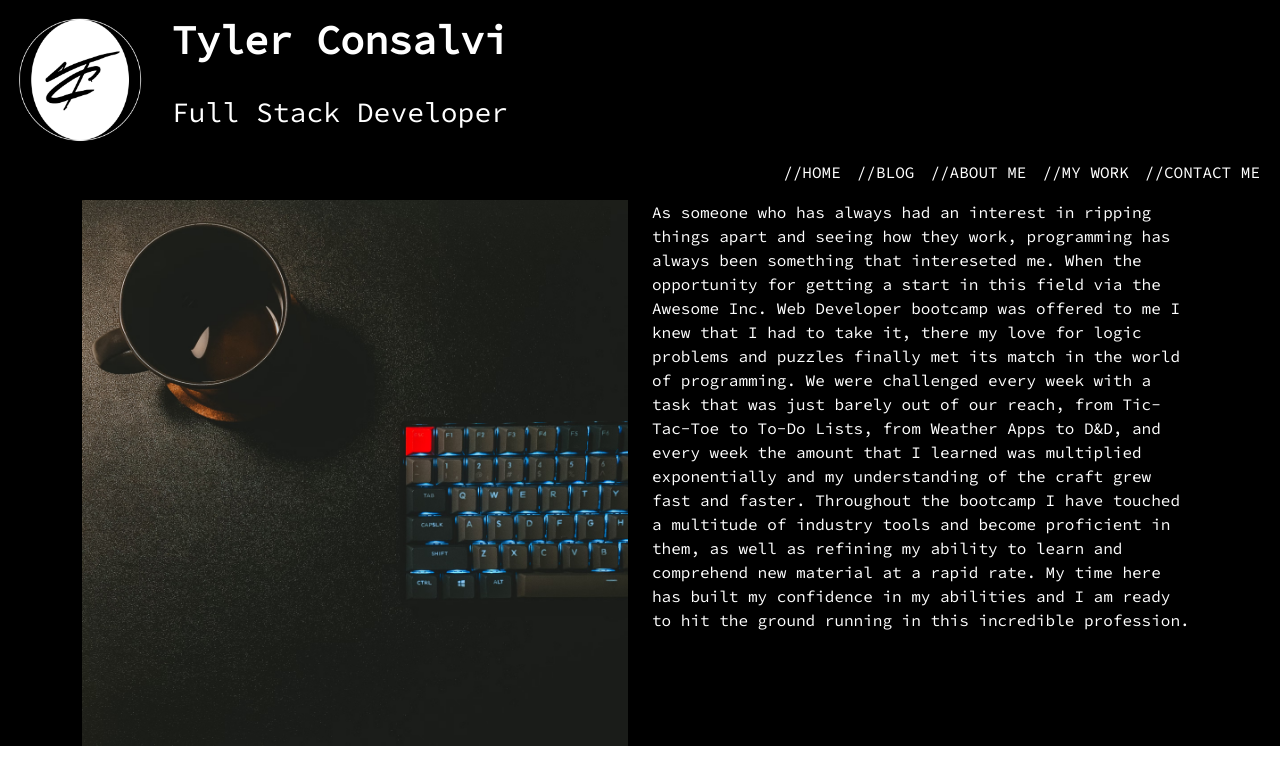
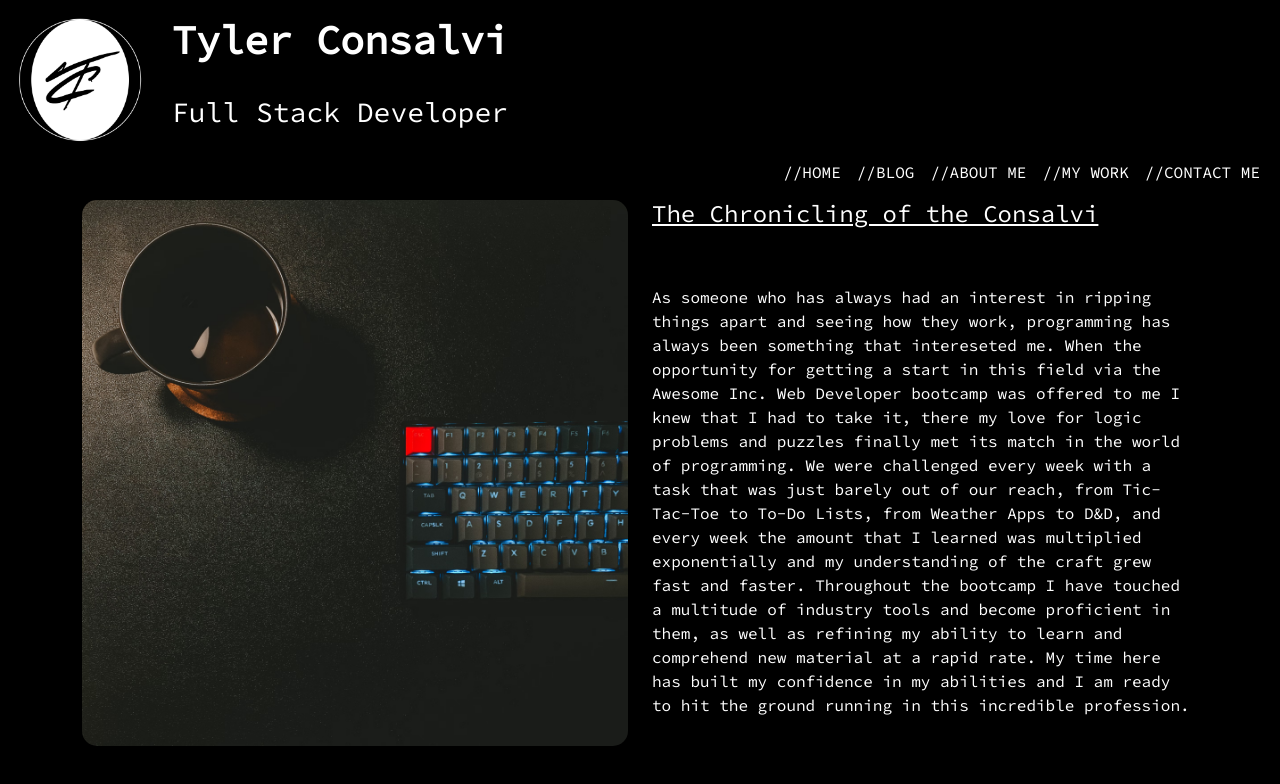
Before and after one commit to tkcthulhu/The-Chronicling-of-the-Code, a React (Create React App) app in the folder site/: page / in a window 1280 px wide. Both pictures are taken after a click on the link "//ABOUT ME". Shown: the top 784 px of the page. Built offline with nearby package versions, Linux system fonts and the light colour scheme.

Commit message:
styling changes

```diff
--- a/site/src/About-Me.jsx
+++ b/site/src/About-Me.jsx
@@ -3,11 +3,14 @@ import coffeeComputer from './img/background.jpeg'
 export function AboutMe(props) {
     return(
         <div className="container">
-            <div className="row">
+            <div className="row about-me-row">
                 <div className="col-6">
-                    <img src={coffeeComputer} className='ratio ratio-1x1' />
+                    <img src={coffeeComputer} className='ratio ratio-1x1 about-me-pic' />
                 </div>
                 <div className="col-6">
+                    <h4 className='about-me-title text-white'>The Chronicling of the Consalvi</h4>
+                    <br/>
+                    <br/>
                     <p className='text-white'>As someone who has always had an interest in ripping things apart and seeing how they work, programming has always been something that intereseted me. When the opportunity for getting a start in this field via the Awesome Inc. Web Developer bootcamp was offered to me I knew that I had to take it, there my love for logic problems and puzzles finally met its match in the world of programming. We were challenged every week with a task that was just barely out of our reach, from Tic-Tac-Toe to To-Do Lists, from Weather Apps to D&D, and every week the amount that I learned was multiplied exponentially and my understanding of the craft grew fast and faster. Throughout the bootcamp I have touched a multitude of industry tools and become proficient in them, as well as refining my ability to learn and comprehend new material at a rapid rate. My time here has built my confidence in my abilities and I am ready to hit the ground running in this incredible profession.</p>
                 </div>
             </div>
--- a/site/src/Home.jsx
+++ b/site/src/Home.jsx
@@ -4,9 +4,9 @@ import NameLogo from './img/logoName.png'
 export function Home(props) {
     return (
         <div className="container fluid">
-            <div className="row-12">
-                <div className="col d-flex justify-content-center">
-                    <img src={HomePic} alt="Very intelligent looking computer" />
+            <div className="row-12 title-row">
+                <div className="col d-flex justify-content-center" >
+                    <img src={HomePic} alt="Very intelligent looking computer" id='home-pic'/>
                     <img src={NameLogo} alt="Very Handsome Sounding Guy" className='overlay fadeIn' />
                 </div>
             </div>
--- a/site/src/index.css
+++ b/site/src/index.css
@@ -3,9 +3,9 @@
 @keyframes fadeIn {
   0% { opacity: 0; }
   100% { opacity: 1; }
-  }
+}
 
-  .fadeIn {
+.fadeIn {
     animation: fadeIn 3s;
 }
 
@@ -36,8 +36,8 @@
   text-decoration: underline;
 }
 
-.proj-desc {
-}
+/* .proj-desc {
+} */
 
 .proj-row {
   padding-left: 3vw;
@@ -58,5 +58,25 @@
   height: 57.5%;
   width: 57.5%;
   opacity: 80;
-  transition: .3s ease;
 }
+
+#home-pic {
+  width: fit-content;
+  border-radius: 15px;
+}
+
+.title-row {
+  padding-bottom: 5vh;
+}
+
+.about-me-row {
+  padding-bottom: 15vh;
+}
+
+.about-me-title {
+  text-decoration: underline;
+}
+
+.about-me-pic {
+  border-radius: 15px;
+}
```
